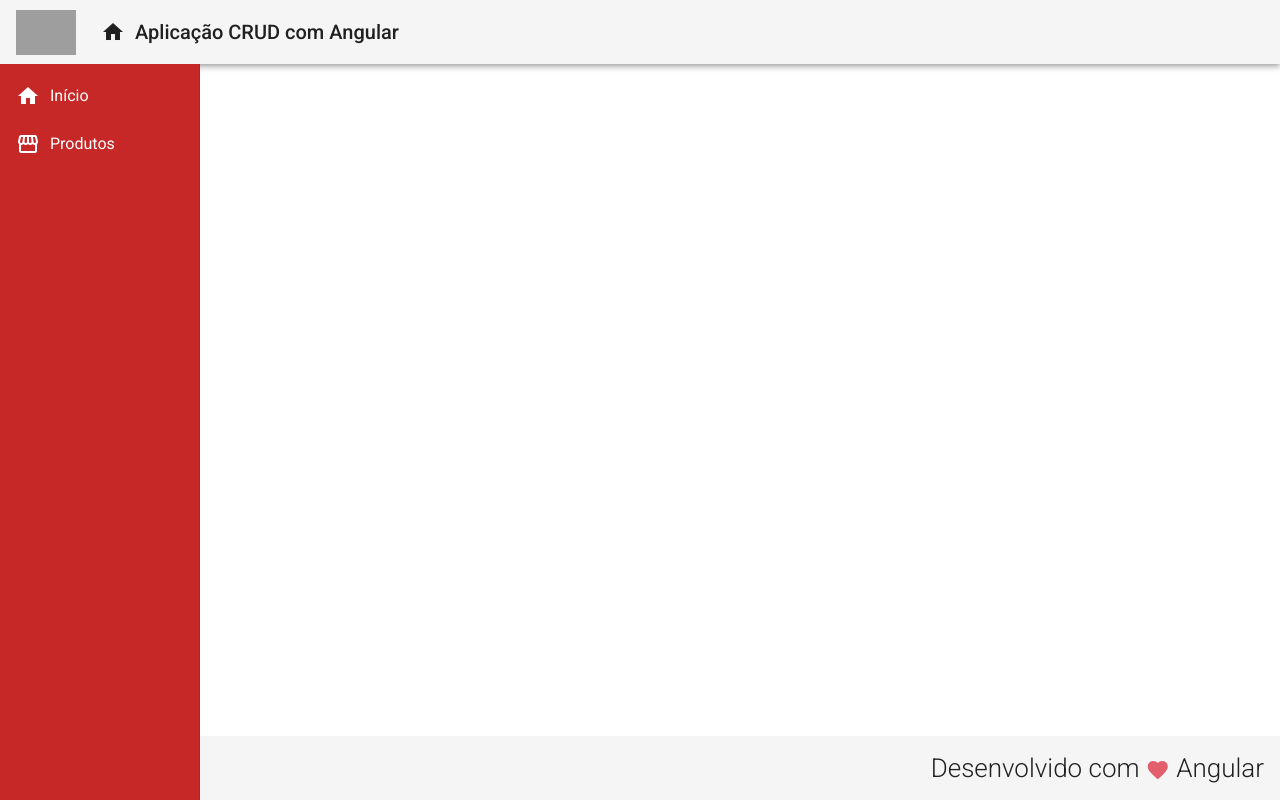
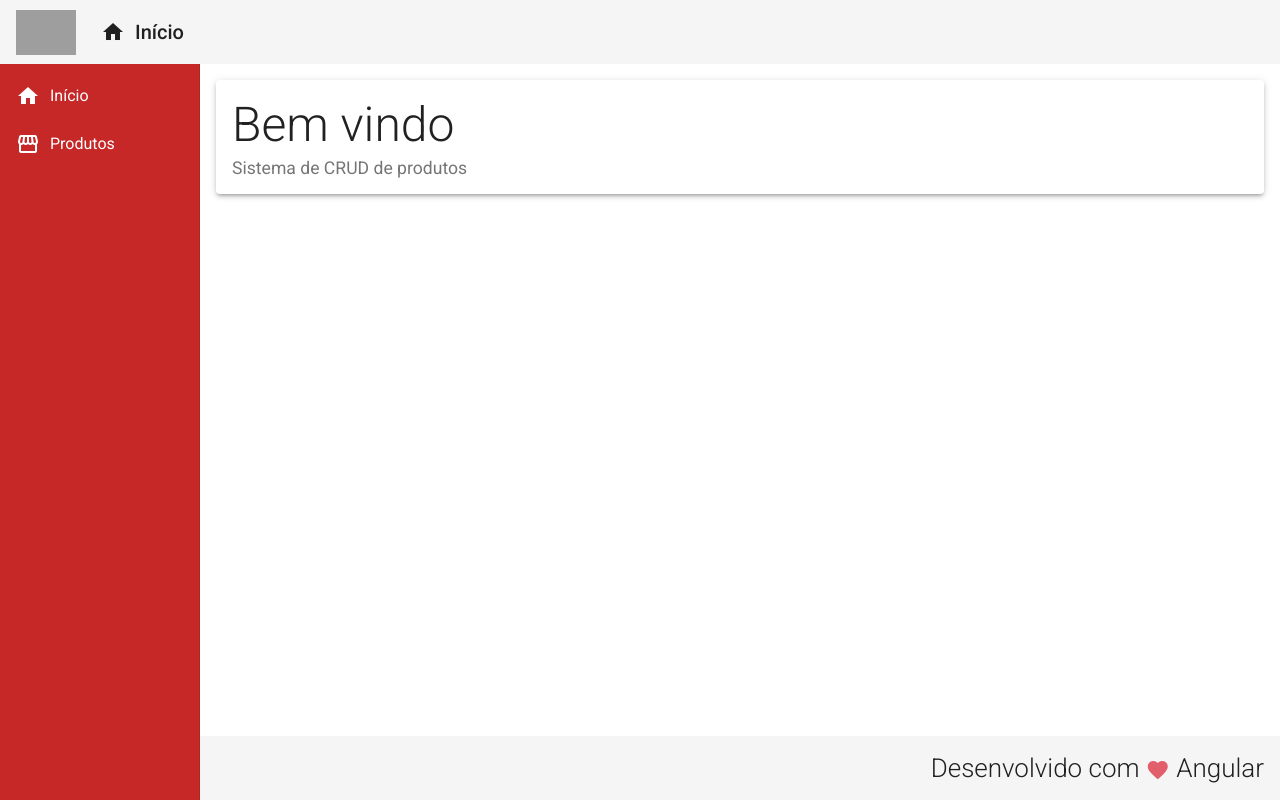
Before and after one commit to jeovane16/crud-prod-angular-9, an Angular app in the folder frontend/: page / in a window 1280 px wide. Built offline with nearby package versions, Linux system fonts and the light colour scheme; grey boxes are pictures that could not be loaded.

Commit message:
adicionando o componente home

```diff
--- a/frontend/src/app/app.module.ts
+++ b/frontend/src/app/app.module.ts
@@ -12,13 +12,16 @@
 
 import { MatSidenavModule } from '@angular/material/sidenav';
 import { MatListModule } from '@angular/material/list';
+import { HomeComponent } from './views/home/home.component';
+import { MatCardModule } from '@angular/material/card';
 
 @NgModule({
   declarations: [
     AppComponent,
     HeaderComponent,
     FooterComponent,
-    NavComponent
+    NavComponent,
+    HomeComponent
   ],
   imports: [
     BrowserModule,
@@ -27,6 +30,7 @@
     MatToolbarModule,
     MatSidenavModule,
     MatListModule,
+    MatCardModule,
   ],
   providers: [],
   bootstrap: [AppComponent]
--- a/frontend/src/app/components/template/header/header.component.html
+++ b/frontend/src/app/components/template/header/header.component.html
@@ -10,7 +10,7 @@
             <i class="material-icons">
                 home
             </i>
-            Aplicação CRUD com Angular
+            Início
         </a>
     </span>
 </mat-toolbar>
--- a/frontend/src/app/components/template/nav/nav.component.css
+++ b/frontend/src/app/components/template/nav/nav.component.css
@@ -10,3 +10,8 @@
 .sidenav i {
     padding-right: 10px;
 }
+
+.content {
+    padding: 16px;
+    background-color: #fff;
+}
--- a/frontend/src/app/components/template/nav/nav.component.html
+++ b/frontend/src/app/components/template/nav/nav.component.html
@@ -15,4 +15,7 @@
             </a>
         </mat-nav-list>
     </mat-sidenav>
+    <mat-sidenav-content class="content">
+        <app-home></app-home>
+    </mat-sidenav-content>
 </mat-sidenav-container>
--- /dev/null
+++ b/frontend/src/app/views/home/home.component.css
@@ -0,0 +1,9 @@
+.home .title {
+    font-size: 3rem;
+    font-weight: 300;
+    line-height: 1.2;
+}
+
+.home .subtitle {
+    font-size: 1.1rem;
+}
--- /dev/null
+++ b/frontend/src/app/views/home/home.component.html
@@ -0,0 +1,8 @@
+<mat-card class="home mat-elevation-z3">
+    <mat-card-title class="title">
+        Bem vindo
+    </mat-card-title>
+    <mat-card-subtitle class="subtitle">
+        Sistema de CRUD de produtos
+    </mat-card-subtitle>
+</mat-card>
--- /dev/null
+++ b/frontend/src/app/views/home/home.component.ts
@@ -0,0 +1,15 @@
+import { Component, OnInit } from '@angular/core';
+
+@Component({
+  selector: 'app-home',
+  templateUrl: './home.component.html',
+  styleUrls: ['./home.component.css']
+})
+export class HomeComponent implements OnInit {
+
+  constructor() { }
+
+  ngOnInit(): void {
+  }
+
+}
```
